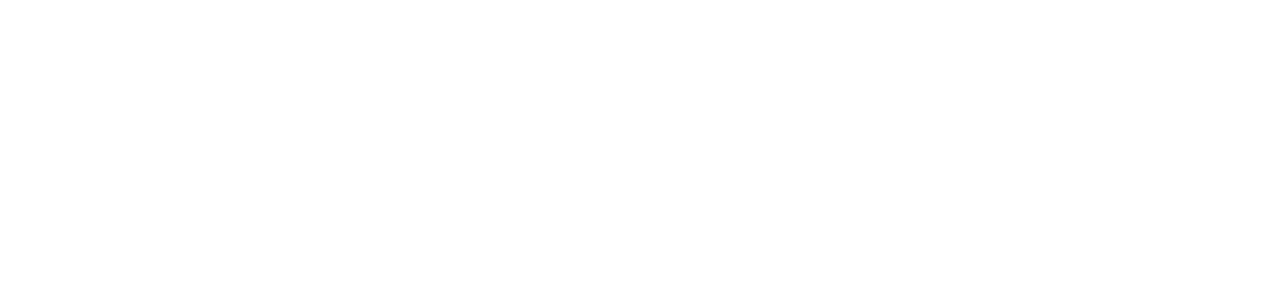
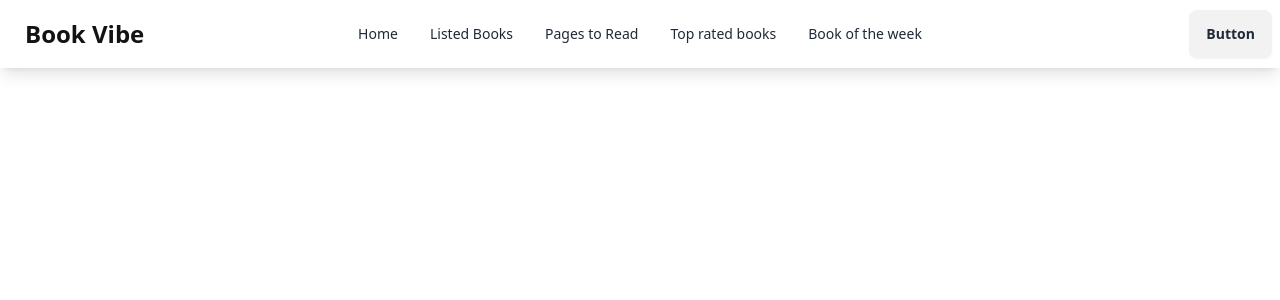
Before and after one commit to NhsTarek/book-vibe-a8, a React (Vite) app: page / in a window 1280 px wide. Shown: the top 300 px of the page. Built offline with nearby package versions, Linux system fonts and the light colour scheme.

Commit message:
navbar added

```diff
--- /dev/null
+++ b/src/Components/NavBar.jsx
@@ -0,0 +1,39 @@
+
+
+const NavBar = () => {
+    return (
+        <div className="navbar bg-base-100 shadow-lg">
+            <div className="navbar-start">
+                <div className="dropdown">
+                    <div tabIndex={0} role="button" className="btn btn-ghost lg:hidden">
+                        <svg xmlns="http://www.w3.org/2000/svg" className="h-5 w-5" fill="none" viewBox="0 0 24 24" stroke="currentColor"><path strokeLinecap="round" strokeLinejoin="round" strokeWidth="2" d="M4 6h16M4 12h8m-8 6h16" /></svg>
+                    </div>
+                    <ul tabIndex={0} className="menu menu-sm dropdown-content mt-3 z-[1] p-2 shadow bg-base-100 rounded-box w-52">
+                    <li><a>Home</a></li>
+                    <li><a>Listed Books</a></li>
+                    <li><a>Pages to Read</a></li>
+                    <li><a>Top rated books</a></li>
+                    <li><a>Book of the week</a></li>
+
+                    </ul>
+                </div>
+                <a className="btn btn-ghost text-2xl text-[#131313] font-bold">Book Vibe</a>
+            </div>
+            <div className="navbar-center hidden lg:flex">
+                <ul className="menu menu-horizontal px-1">
+                    <li><a>Home</a></li>
+                    <li><a>Listed Books</a></li>
+                    <li><a>Pages to Read</a></li>
+                    <li><a>Top rated books</a></li>
+                    <li><a>Book of the week</a></li>
+
+                </ul>
+            </div>
+            <div className="navbar-end">
+                <a className="btn">Button</a>
+            </div>
+        </div>
+    );
+};
+
+export default NavBar;
--- a/src/pages/Home.jsx
+++ b/src/pages/Home.jsx
@@ -1,8 +1,10 @@
+import NavBar from "../Components/NavBar";
 
 
 const Home = () => {
     return (
         <div>
+            <NavBar></NavBar>
             {/* Navbar */}
         </div>
     );
```
